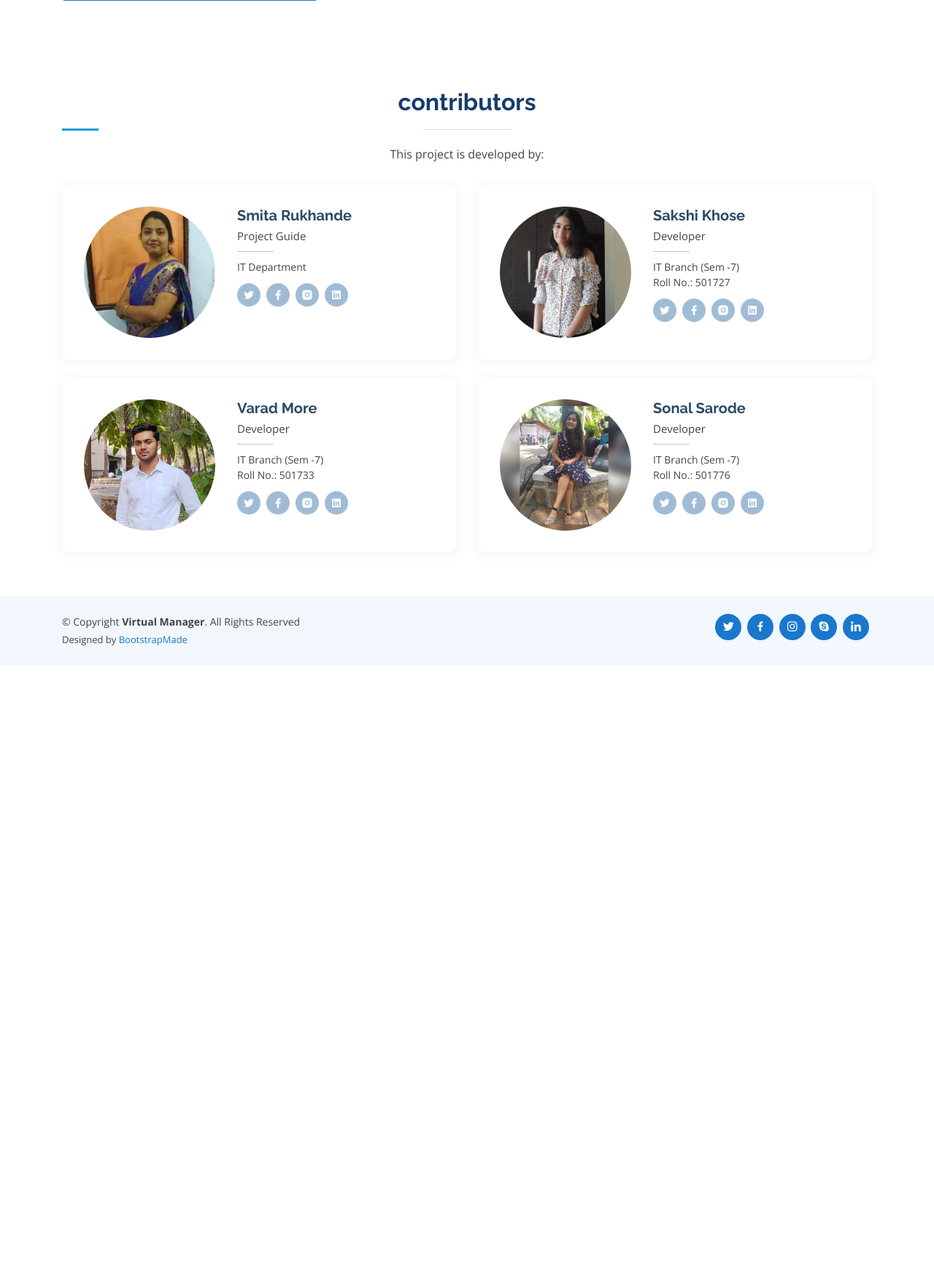
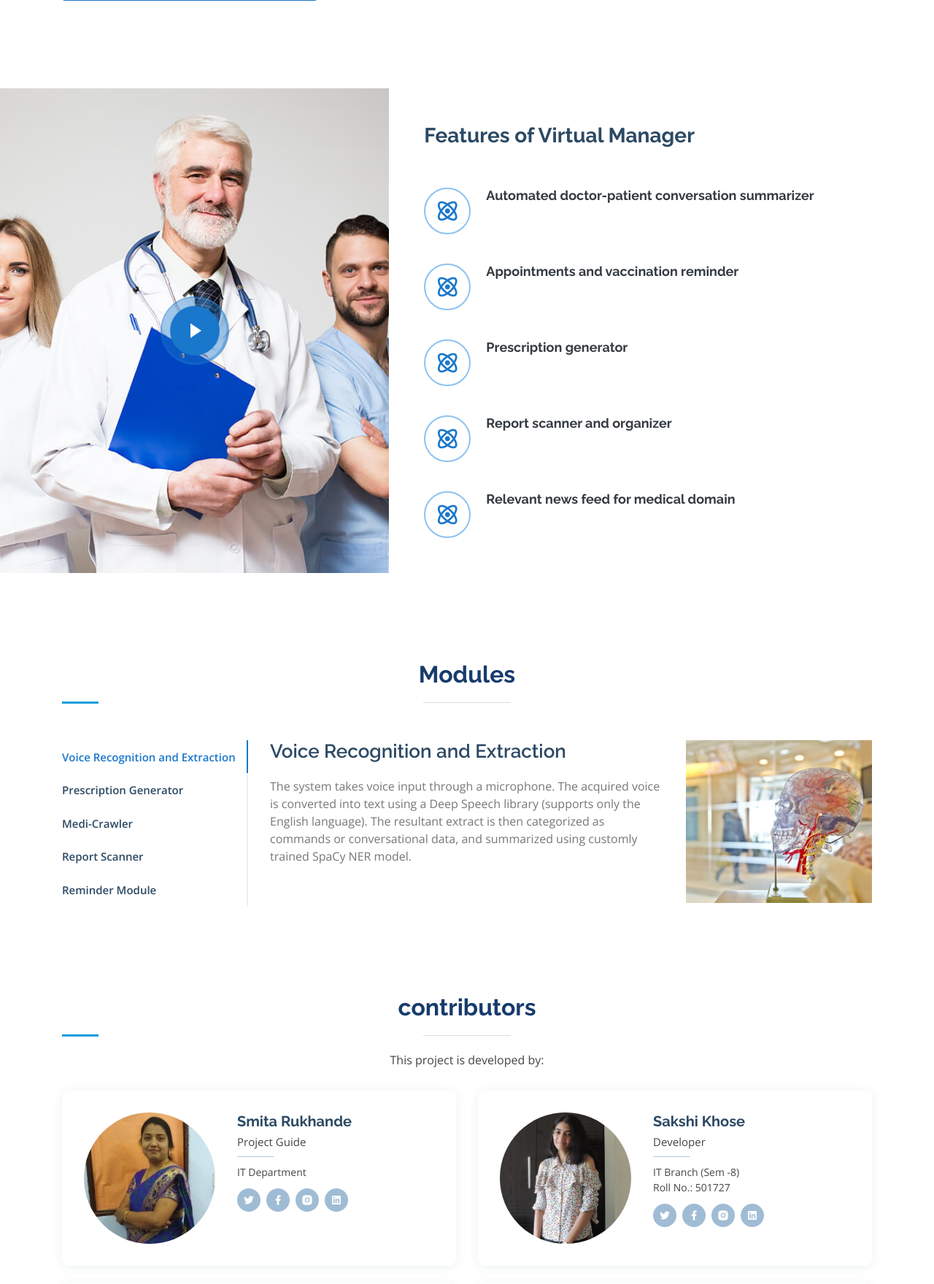
Before and after one commit to varad-more/Final-Year-Project, a Django app: template dashboard/medibot/templates/index.html in a window 1280 px wide. Shown: the part 1076-2835 px from the top of the page at 73% size. Before the commit the page ends 1987 px from the top, so only its background shows below. Run offline with Django 3.2, Linux system fonts and the light colour scheme; the template is opened without the code that fills it, so the values that code supplies are empty; some libraries are stand-ins or nearby versions.

Commit message:
added features and modules to landing page and remaining with FFAQ and Gallery

```diff
--- a/dashboard/medibot/templates/index.html
+++ b/dashboard/medibot/templates/index.html
@@ -66,7 +66,7 @@
     <!-- End Why Us Section -->
 
     <!-- ======= About Section ======= -->
-    <!-- <section id="about" class="about">
+    <section id="about" class="about">
       <div class="container-fluid">
 
         <div class="row">
@@ -75,32 +75,44 @@
           </div>
 
           <div class="col-xl-7 col-lg-6 icon-boxes d-flex flex-column align-items-stretch justify-content-center py-5 px-lg-5">
-            <h3>Enim quis est voluptatibus aliquid consequatur fugiat</h3>
-            <p>Esse voluptas cumque vel exercitationem. Reiciendis est hic accusamus. Non ipsam et sed minima temporibus laudantium. Soluta voluptate sed facere corporis dolores excepturi. Libero laboriosam sint et id nulla tenetur. Suscipit aut voluptate.</p>
+            <h3>Features of Virtual Manager</h3>
+            <!-- <p>Esse voluptas cumque vel exercitationem. Reiciendis est hic accusamus. Non ipsam et sed minima temporibus laudantium. Soluta voluptate sed facere corporis dolores excepturi. Libero laboriosam sint et id nulla tenetur. Suscipit aut voluptate.</p> -->
 
             <div class="icon-box">
-              <div class="icon"><i class="bx bx-fingerprint"></i></div>
-              <h4 class="title"><a href="">Lorem Ipsum</a></h4>
-              <p class="description">Voluptatum deleniti atque corrupti quos dolores et quas molestias excepturi sint occaecati cupiditate non provident</p>
-            </div>
-
-            <div class="icon-box">
-              <div class="icon"><i class="bx bx-gift"></i></div>
-              <h4 class="title"><a href="">Nemo Enim</a></h4>
-              <p class="description">At vero eos et accusamus et iusto odio dignissimos ducimus qui blanditiis praesentium voluptatum deleniti atque</p>
+              <div class="icon"><i class="bx bx-atom"></i></div>
+              <h4 class="title"><a href="">Automated doctor-patient conversation summarizer</a></h4>
+              <!-- <p class="description">Voluptatum deleniti atque corrupti quos dolores et quas molestias excepturi sint occaecati cupiditate non provident</p> -->
             </div>
 
             <div class="icon-box">
               <div class="icon"><i class="bx bx-atom"></i></div>
-              <h4 class="title"><a href="">Dine Pad</a></h4>
-              <p class="description">Explicabo est voluptatum asperiores consequatur magnam. Et veritatis odit. Sunt aut deserunt minus aut eligendi omnis</p>
+              <h4 class="title"><a href="">Appointments and vaccination reminder</a></h4>
+              <!-- <p class="description">At vero eos et accusamus et iusto odio dignissimos ducimus qui blanditiis praesentium voluptatum deleniti atque</p> -->
+            </div>
+
+            <div class="icon-box">
+              <div class="icon"><i class="bx bx-atom"></i></div>
+              <h4 class="title"><a href="">Prescription generator</a></h4>
+              <!-- <p class="description">Explicabo est voluptatum asperiores consequatur magnam. Et veritatis odit. Sunt aut deserunt minus aut eligendi omnis</p> -->
+            </div>
+
+            <div class="icon-box">
+              <div class="icon"><i class="bx bx-atom"></i></div>
+              <h4 class="title"><a href="">Report scanner and organizer</a></h4>
+              <!-- <p class="description">Explicabo est voluptatum asperiores consequatur magnam. Et veritatis odit. Sunt aut deserunt minus aut eligendi omnis</p> -->
+            </div>
+
+            <div class="icon-box">
+              <div class="icon"><i class="bx bx-atom"></i></div>
+              <h4 class="title"><a href="">Relevant news feed for medical domain</a></h4>
+              <!-- <p class="description">Explicabo est voluptatum asperiores consequatur magnam. Et veritatis odit. Sunt aut deserunt minus aut eligendi omnis</p> -->
             </div>
 
           </div>
         </div>
 
       </div>
-    </section> -->
+    </section>
     <!-- End About Section -->
 
     <!-- ======= Counts Section ======= -->
@@ -277,31 +289,31 @@
     <!-- End Appointment Section -->
 
     <!-- ======= Departments Section ======= -->
-    <!-- <section id="departments" class="departments">
+    <section id="departments" class="departments">
       <div class="container">
 
         <div class="section-title">
-          <h2>Departments</h2>
-          <p>Magnam dolores commodi suscipit. Necessitatibus eius consequatur ex aliquid fuga eum quidem. Sit sint consectetur velit. Quisquam quos quisquam cupiditate. Et nemo qui impedit suscipit alias ea. Quia fugiat sit in iste officiis commodi quidem hic quas.</p>
+          <h2>Modules</h2>
+          <!-- <p>The core system design is divided into different modules as follows.</p> -->
         </div>
 
         <div class="row">
           <div class="col-lg-3">
             <ul class="nav nav-tabs flex-column">
               <li class="nav-item">
-                <a class="nav-link active show" data-toggle="tab" href="#tab-1">Cardiology</a>
+                <a class="nav-link active show" data-toggle="tab" href="#tab-1">Voice Recognition and Extraction</a>
               </li>
               <li class="nav-item">
-                <a class="nav-link" data-toggle="tab" href="#tab-2">Neurology</a>
+                <a class="nav-link" data-toggle="tab" href="#tab-2">Prescription Generator</a>
               </li>
               <li class="nav-item">
-                <a class="nav-link" data-toggle="tab" href="#tab-3">Hepatology</a>
+                <a class="nav-link" data-toggle="tab" href="#tab-3">Medi-Crawler</a>
               </li>
               <li class="nav-item">
-                <a class="nav-link" data-toggle="tab" href="#tab-4">Pediatrics</a>
+                <a class="nav-link" data-toggle="tab" href="#tab-4">Report Scanner</a>
               </li>
               <li class="nav-item">
-                <a class="nav-link" data-toggle="tab" href="#tab-5">Eye Care</a>
+                <a class="nav-link" data-toggle="tab" href="#tab-5">Reminder Module</a>
               </li>
             </ul>
           </div>
@@ -310,60 +322,64 @@
               <div class="tab-pane active show" id="tab-1">
                 <div class="row">
                   <div class="col-lg-8 details order-2 order-lg-1">
-                    <h3>Cardiology</h3>
-                    <p class="font-italic">Qui laudantium consequatur laborum sit qui ad sapiente dila parde sonata raqer a videna mareta paulona marka</p>
-                    <p>Et nobis maiores eius. Voluptatibus ut enim blanditiis atque harum sint. Laborum eos ipsum ipsa odit magni. Incidunt hic ut molestiae aut qui. Est repellat minima eveniet eius et quis magni nihil. Consequatur dolorem quaerat quos qui similique accusamus nostrum rem vero</p>
+                    <h3>Voice Recognition and Extraction</h3>
+                    <!-- <p class="font-italic">Qui laudantium consequatur laborum sit qui ad sapiente dila parde sonata raqer a videna mareta paulona marka</p> -->
+                    <p>The system takes voice input through a microphone. The acquired voice is converted into text using a Deep Speech library (supports only the English language). The resultant extract is then categorized as commands or conversational data, and summarized using customly trained SpaCy NER model.
+                    </p>
                   </div>
                   <div class="col-lg-4 text-center order-1 order-lg-2">
-                    <img src="{% static 'assets/img/departments-1.jpg' %}" alt="" class="img-fluid">
+                    <img src="{% static 'assets/img/extraction-module.jpg' %}" alt="" class="img-fluid">
                   </div>
                 </div>
               </div>
               <div class="tab-pane" id="tab-2">
                 <div class="row">
                   <div class="col-lg-8 details order-2 order-lg-1">
-                    <h3>Et blanditiis nemo veritatis excepturi</h3>
-                    <p class="font-italic">Qui laudantium consequatur laborum sit qui ad sapiente dila parde sonata raqer a videna mareta paulona marka</p>
-                    <p>Ea ipsum voluptatem consequatur quis est. Illum error ullam omnis quia et reiciendis sunt sunt est. Non aliquid repellendus itaque accusamus eius et velit ipsa voluptates. Optio nesciunt eaque beatae accusamus lerode pakto madirna desera vafle de nideran pal</p>
+                    <h3>Prescription Generator</h3>
+                    <!-- <p class="font-italic">Qui laudantium consequatur laborum sit qui ad sapiente dila parde sonata raqer a videna mareta paulona marka</p> -->
+                    <p>This module generates prescription which will be displayed on dashboard for the cautionary review before forwarding for the final print.
+                    </p>
                   </div>
                   <div class="col-lg-4 text-center order-1 order-lg-2">
-                    <img src="{% static 'assets/img/departments-2.jpg' %}" alt="" class="img-fluid">
+                    <img src="{% static 'assets/img/prescription-module.jpg' %}" alt="" class="img-fluid">
                   </div>
                 </div>
               </div>
               <div class="tab-pane" id="tab-3">
                 <div class="row">
                   <div class="col-lg-8 details order-2 order-lg-1">
-                    <h3>Impedit facilis occaecati odio neque aperiam sit</h3>
-                    <p class="font-italic">Eos voluptatibus quo. Odio similique illum id quidem non enim fuga. Qui natus non sunt dicta dolor et. In asperiores velit quaerat perferendis aut</p>
-                    <p>Iure officiis odit rerum. Harum sequi eum illum corrupti culpa veritatis quisquam. Neque necessitatibus illo rerum eum ut. Commodi ipsam minima molestiae sed laboriosam a iste odio. Earum odit nesciunt fugiat sit ullam. Soluta et harum voluptatem optio quae</p>
+                    <h3>Medi-Crawler</h3>
+                    <!-- <p class="font-italic">Eos voluptatibus quo. Odio similique illum id quidem non enim fuga. Qui natus non sunt dicta dolor et. In asperiores velit quaerat perferendis aut</p> -->
+                    <p>Data is scraped from time to time using crontab and maintains a log of news records previously scrapped (to avoid duplicate news appearance), displayed on the dashboard.
+                    </p>
                   </div>
                   <div class="col-lg-4 text-center order-1 order-lg-2">
-                    <img src="{% static 'assets/img/departments-3.jpg' %}" alt="" class="img-fluid">
+                    <img src="{% static 'assets/img/webscraping.jpg' %}" alt="" class="img-fluid">
                   </div>
                 </div>
               </div>
               <div class="tab-pane" id="tab-4">
                 <div class="row">
                   <div class="col-lg-8 details order-2 order-lg-1">
-                    <h3>Fuga dolores inventore laboriosam ut est accusamus laboriosam dolore</h3>
-                    <p class="font-italic">Totam aperiam accusamus. Repellat consequuntur iure voluptas iure porro quis delectus</p>
-                    <p>Eaque consequuntur consequuntur libero expedita in voluptas. Nostrum ipsam necessitatibus aliquam fugiat debitis quis velit. Eum ex maxime error in consequatur corporis atque. Eligendi asperiores sed qui veritatis aperiam quia a laborum inventore</p>
+                    <h3>Report Scanner</h3>
+                    <!-- <p class="font-italic">Totam aperiam accusamus. Repellat consequuntur iure voluptas iure porro quis delectus</p> -->
+                    <p>Lab reports are accepted through the dashboard in Portable Document Format (PDF) only. The lab reports are scanned and the data is acquired using Tabula and compared with bio referral values. Maintains patient-wise information and aggregates labeled data normal and abnormal observation.</p>
                   </div>
                   <div class="col-lg-4 text-center order-1 order-lg-2">
-                    <img src="{% static 'assets/img/departments-4.jpg' %}" alt="" class="img-fluid">
+                    <img src="{% static 'assets/img/report-module.jpg' %}" alt="" class="img-fluid">
                   </div>
                 </div>
               </div>
               <div class="tab-pane" id="tab-5">
                 <div class="row">
                   <div class="col-lg-8 details order-2 order-lg-1">
-                    <h3>Est eveniet ipsam sindera pad rone matrelat sando reda</h3>
-                    <p class="font-italic">Omnis blanditiis saepe eos autem qui sunt debitis porro quia.</p>
-                    <p>Exercitationem nostrum omnis. Ut reiciendis repudiandae minus. Omnis recusandae ut non quam ut quod eius qui. Ipsum quia odit vero atque qui quibusdam amet. Occaecati sed est sint aut vitae molestiae voluptate vel</p>
+                    <h3>Reminder Module</h3>
+                    <!-- <p class="font-italic">Omnis blanditiis saepe eos autem qui sunt debitis porro quia.</p> -->
+                    <p>This maintains a calendar of appointments and vaccinations, it provides a reminder message to patients regarding their appointment, a day prior. Twilio is used for sending reminder messages to patients.
+                    </p>
                   </div>
                   <div class="col-lg-4 text-center order-1 order-lg-2">
-                    <img src="{% static 'assets/img/departments-5.jpg' %}" alt="" class="img-fluid">
+                    <img src="{% static 'assets/img/appoint-module.jpg' %}" alt="" class="img-fluid">
                   </div>
                 </div>
               </div>
@@ -372,7 +388,7 @@
         </div>
 
       </div>
-    </section> -->
+    </section>
     <!-- End Departments Section -->
 
     <!-- ======= Doctors Section ======= -->
@@ -409,7 +425,7 @@
               <div class="member-info">
                 <h4>Sakshi Khose</h4>
                 <span>Developer</span>
-                <p>IT Branch (Sem -7)<br>Roll No.: 501727</p>
+                <p>IT Branch (Sem -8)<br>Roll No.: 501727</p>
                 <div class="social">
                   <a href=""><i class="ri-twitter-fill"></i></a>
                   <a href=""><i class="ri-facebook-fill"></i></a>
@@ -426,7 +442,7 @@
               <div class="member-info">
                 <h4>Varad More</h4>
                 <span>Developer</span>
-                <p>IT Branch (Sem -7)<br>Roll No.: 501733</p>
+                <p>IT Branch (Sem -8)<br>Roll No.: 501733</p>
                 <div class="social">
                   <a href=""><i class="ri-twitter-fill"></i></a>
                   <a href=""><i class="ri-facebook-fill"></i></a>
@@ -443,7 +459,7 @@
               <div class="member-info">
                 <h4>Sonal Sarode</h4>
                 <span>Developer</span>
-                <p>IT Branch (Sem -7)<br>Roll No.: 501776</p>
+                <p>IT Branch (Sem -8)<br>Roll No.: 501776</p>
                 <div class="social">
                   <a href=""><i class="ri-twitter-fill"></i></a>
                   <a href=""><i class="ri-facebook-fill"></i></a>
```
Also changed, not shown: dashboard/medibot/static/assets/img/appoint-module.jpg (added), dashboard/medibot/static/assets/img/extraction-module.jpg (added), dashboard/medibot/static/assets/img/prescription-module.jpg (added), dashboard/medibot/static/assets/img/report-module.jpg (added), dashboard/medibot/static/assets/img/webscraping.jpg (added).
